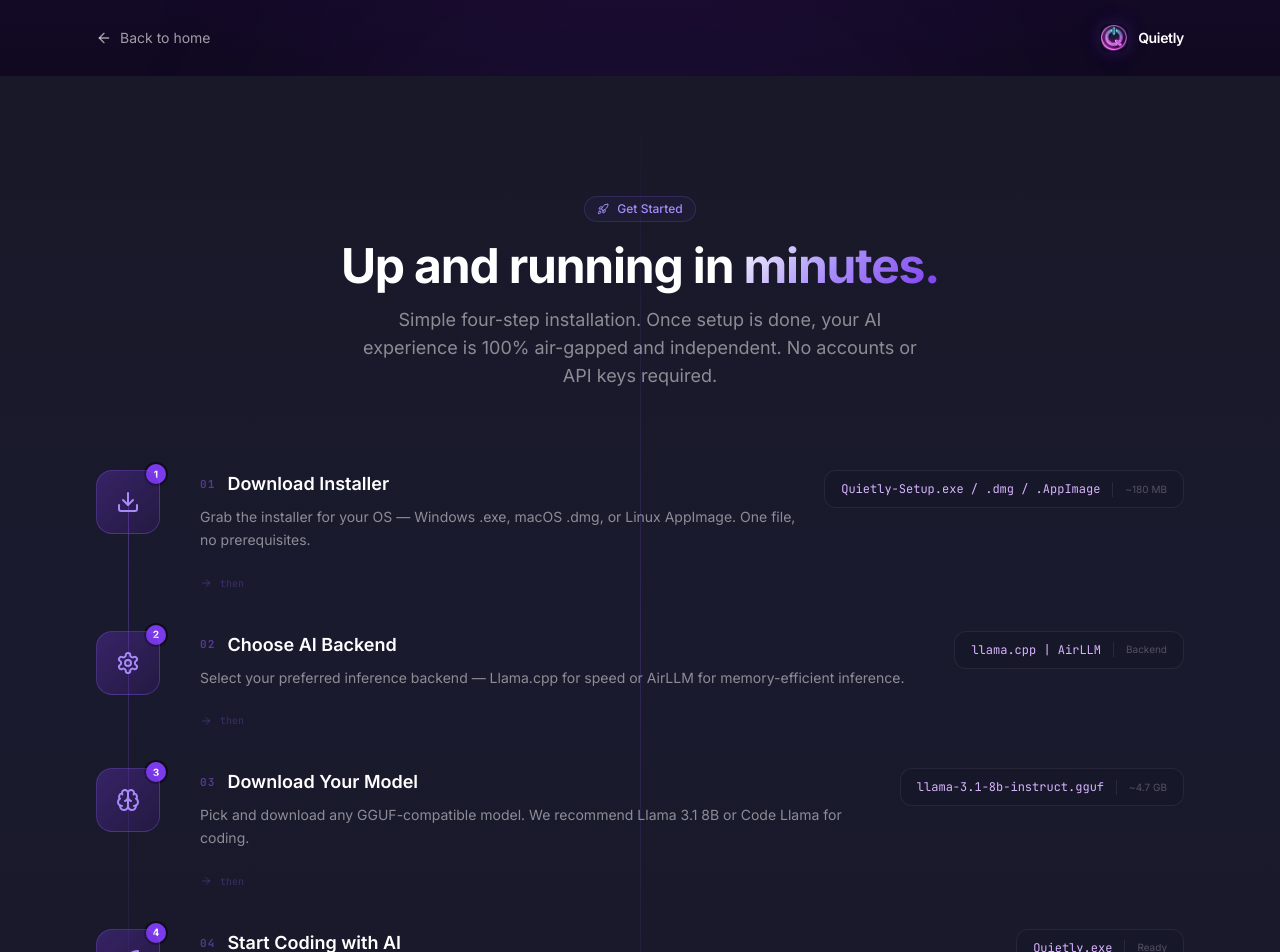
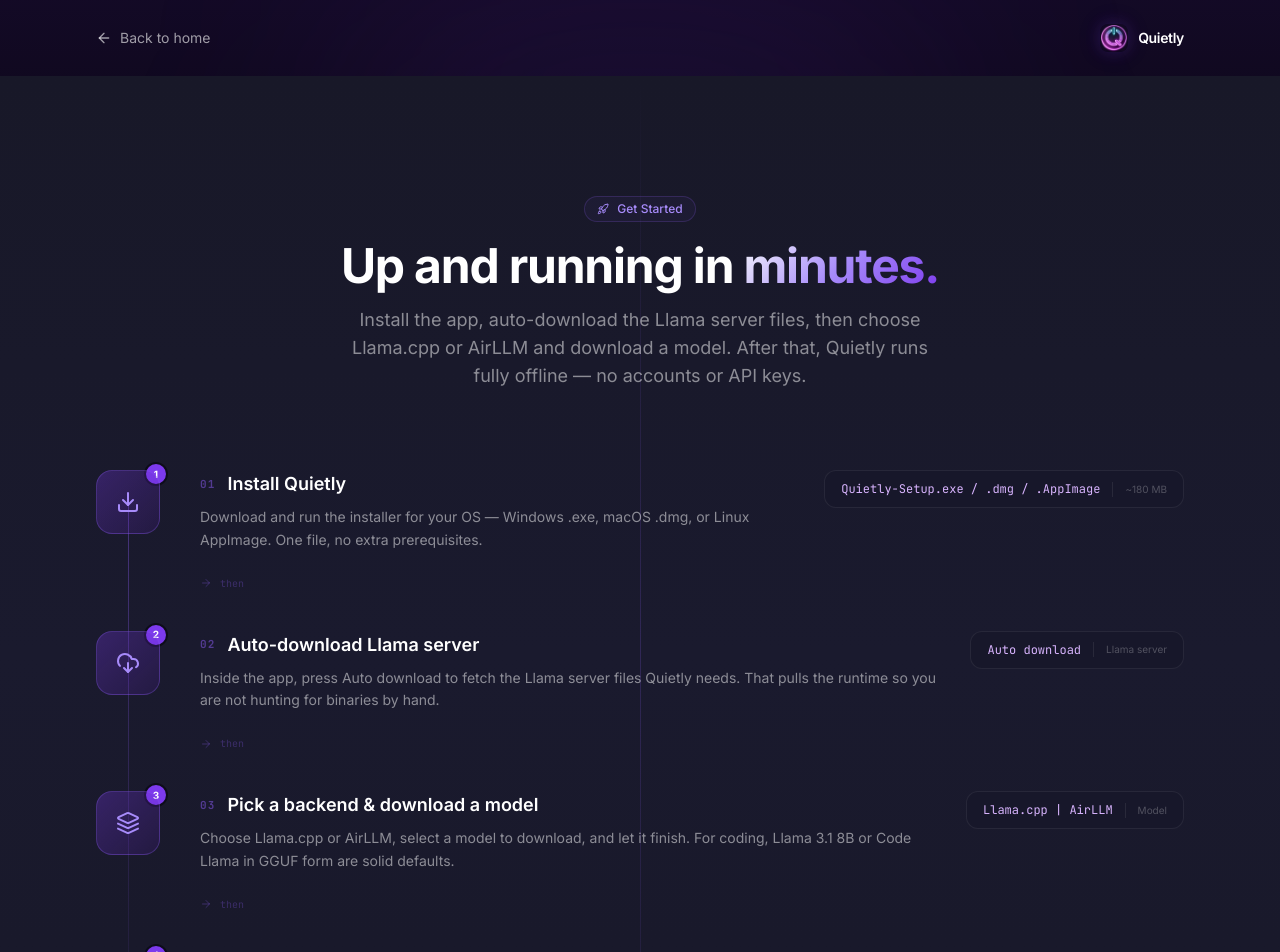
Before and after one commit to mibrahimzarar/Quietly-Website, a Next.js app: page /installation in a window 1280 px wide. Shown: the top 952 px of the page. Built offline with nearby package versions, Linux system fonts and the light colour scheme.

Commit message:
Fixed Installation Process

```diff
--- a/app/installation/page.tsx
+++ b/app/installation/page.tsx
@@ -7,7 +7,7 @@
 export const metadata: Metadata = {
   title: "Installation — Quietly",
   description:
-    "Get Quietly running in four steps: download the installer, choose your AI backend, add a GGUF model, and start coding offline.",
+    "Install Quietly, use Auto download for Llama server files, pick Llama.cpp or AirLLM and download a model — then work fully offline.",
 };
 
 export default function InstallationPage() {
--- a/components/Installation.tsx
+++ b/components/Installation.tsx
@@ -1,39 +1,43 @@
 "use client";
 
 import { motion } from "framer-motion";
-import { Download, Settings, Brain, Rocket, ArrowRight } from "lucide-react";
+import { Download, CloudDownload, Layers, Rocket, ArrowRight } from "lucide-react";
 
 const steps = [
   {
     number: "01",
     icon: Download,
-    title: "Download Installer",
-    description: "Grab the installer for your OS — Windows .exe, macOS .dmg, or Linux AppImage. One file, no prerequisites.",
+    title: "Install Quietly",
+    description:
+      "Download and run the installer for your OS — Windows .exe, macOS .dmg, or Linux AppImage. One file, no extra prerequisites.",
     code: "Quietly-Setup.exe / .dmg / .AppImage",
     codeLabel: "~180 MB",
   },
   {
     number: "02",
-    icon: Settings,
-    title: "Choose AI Backend",
-    description: "Select your preferred inference backend — Llama.cpp for speed or AirLLM for memory-efficient inference.",
-    code: "llama.cpp | AirLLM",
-    codeLabel: "Backend",
+    icon: CloudDownload,
+    title: "Auto-download Llama server",
+    description:
+      "Inside the app, press Auto download to fetch the Llama server files Quietly needs. That pulls the runtime so you are not hunting for binaries by hand.",
+    code: "Auto download",
+    codeLabel: "Llama server",
   },
   {
     number: "03",
-    icon: Brain,
-    title: "Download Your Model",
-    description: "Pick and download any GGUF-compatible model. We recommend Llama 3.1 8B or Code Llama for coding.",
-    code: "llama-3.1-8b-instruct.gguf",
-    codeLabel: "~4.7 GB",
+    icon: Layers,
+    title: "Pick a backend & download a model",
+    description:
+      "Choose Llama.cpp or AirLLM, select a model to download, and let it finish. For coding, Llama 3.1 8B or Code Llama in GGUF form are solid defaults.",
+    code: "Llama.cpp | AirLLM",
+    codeLabel: "Model",
   },
   {
     number: "04",
     icon: Rocket,
-    title: "Start Coding with AI",
-    description: "Launch Quietly and start your first session. Once setup is complete, you can disconnect entirely—your creative process remains strictly offline.",
-    code: "Quietly.exe",
+    title: "Quietly is ready",
+    description:
+      "After the model download completes, the app is fully working — local, private, and usable completely offline. Start a session whenever you like.",
+    code: "Offline · no API keys",
     codeLabel: "Ready",
   },
 ];
@@ -64,7 +68,7 @@
             <span className="gradient-text">minutes.</span>
           </h2>
           <p className="text-white/50 text-lg max-w-xl mx-auto">
-            Simple four-step installation. Once setup is done, your AI experience is 100% air-gapped and independent. No accounts or API keys required.
+            Install the app, auto-download the Llama server files, then choose Llama.cpp or AirLLM and download a model. After that, Quietly runs fully offline — no accounts or API keys.
           </p>
         </motion.div>
 
```
